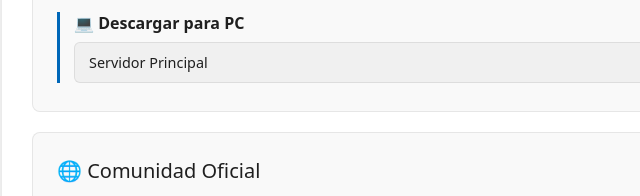
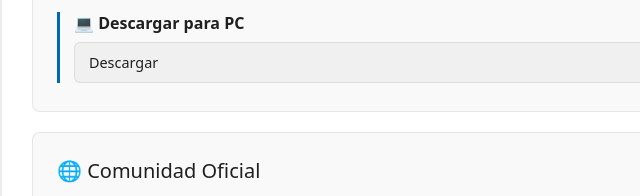
Before and after one commit to SrAdvance1101/advancestudios.index, a plain HTML site: page index.html in a window 1280 px wide. Shown: the part 362-558 px from the top of the page, 239-879 px from the left. Drawn offline with Linux system fonts and the light colour scheme.

Commit message:
index.html

```diff
--- a/index.html
+++ b/index.html
@@ -231,7 +231,7 @@
                     <div class="platform-title">💻 Descargar para PC</div>
                     <div class="links-grid">
                         <a href="https://cgewljsvlkpuxegzremr.supabase.co/storage/v1/object/public/archivos/fnaf-foxy-jumpscare.gif" class="download-link-item">
-                            <span>Servidor Principal</span>
+                            <span>Descargar</span>
                             <span class="link-server-name">Directo</span>
                         </a>
                     </div>
```
